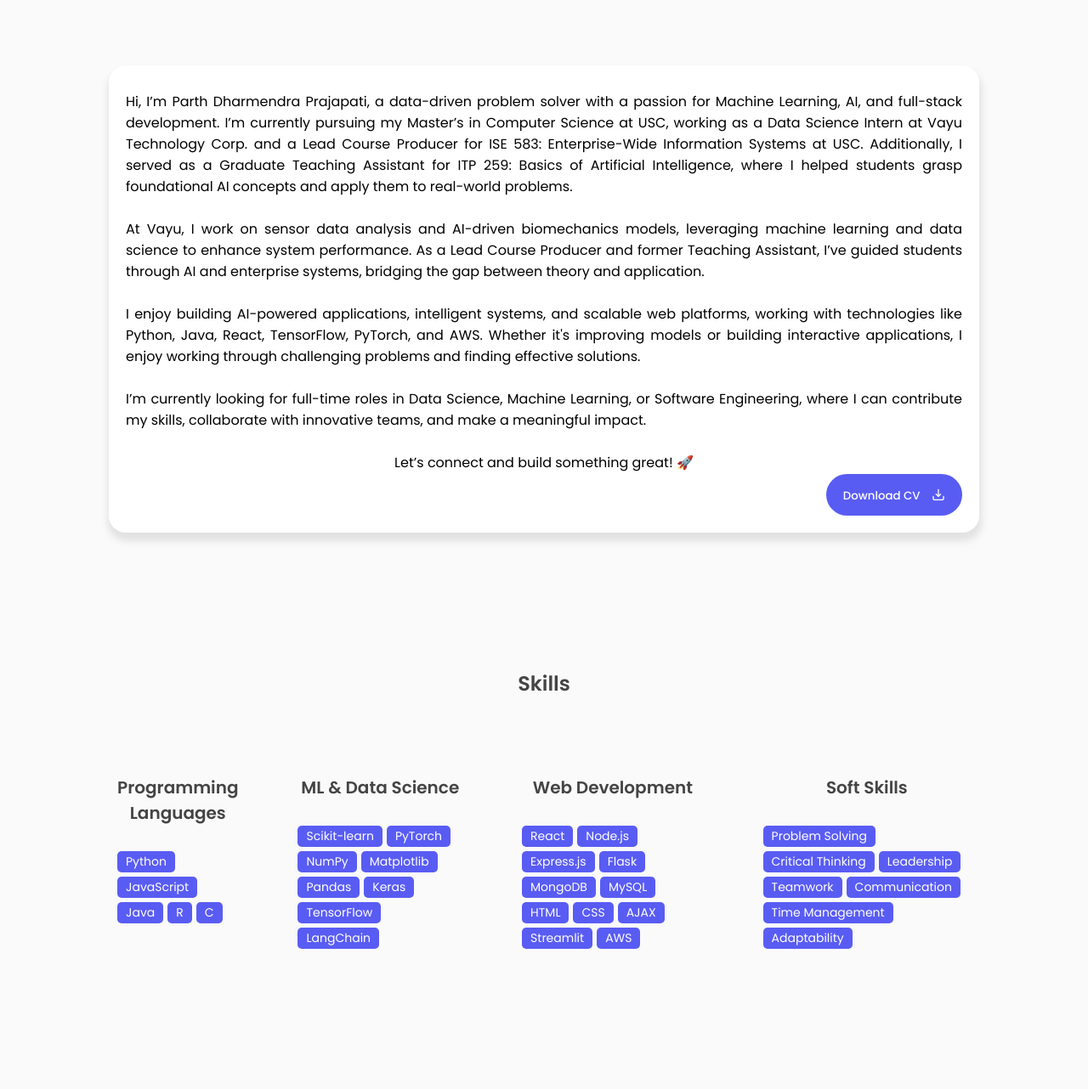
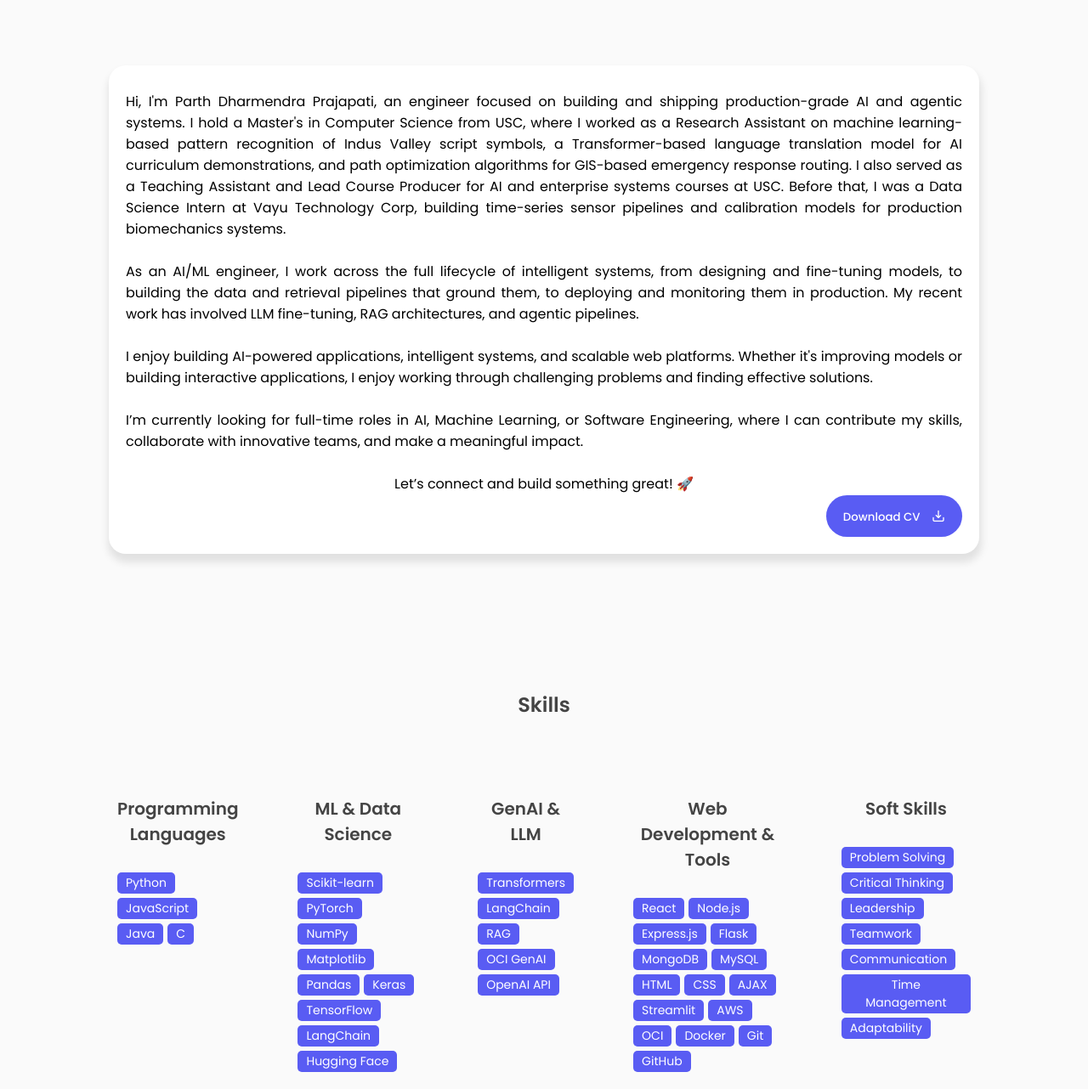
Before and after one commit to Parth-Prajapati572/My-Personal-Portfolio, a plain HTML site: page index.html in a window 1280 px wide. Shown: the part 918-2200 px from the top of the page at 85% size. Drawn offline with nearby package versions, Linux system fonts and the light colour scheme.

Commit message:
Work Exp and resume update

```diff
--- a/index.html
+++ b/index.html
@@ -108,24 +108,27 @@
         <div class="row">
           <div class="about-info">
             <p>
-              Hi, I’m Parth Dharmendra Prajapati, a data-driven problem solver with a passion for Machine Learning, AI,
-              and full-stack development. I’m currently pursuing my Master’s in Computer Science at USC, working as a
-              Data Science Intern at Vayu Technology Corp. and a Lead Course Producer for ISE 583:
-              Enterprise-Wide Information Systems at USC. Additionally, I served as a Graduate Teaching Assistant for
-              ITP 259: Basics of Artificial Intelligence, where I helped students grasp foundational AI concepts and
-              apply them to real-world problems. </p><br>
+              Hi, I'm Parth Dharmendra Prajapati, an engineer focused on building and shipping production-grade AI
+              and agentic systems. I hold a Master's in Computer Science from USC, where I worked as a Research
+              Assistant on machine learning-based pattern recognition of Indus Valley script symbols, a
+              Transformer-based language translation model for AI curriculum demonstrations, and path optimization
+              algorithms for GIS-based emergency response routing. I also served as a Teaching Assistant and Lead Course
+              Producer for AI and enterprise systems courses at USC. Before that, I was a Data Science Intern at Vayu
+              Technology Corp, building time-series sensor pipelines and calibration models for production biomechanics
+              systems. </p><br>
 
-            <p>At Vayu, I work on sensor data analysis and AI-driven biomechanics models, leveraging machine learning
-              and data science to enhance system performance. As a Lead Course Producer and former Teaching Assistant,
-              I’ve guided students through AI and enterprise systems, bridging the gap between theory and application.
+            <p>As an AI/ML engineer, I work across the full lifecycle of intelligent systems, from designing and
+              fine-tuning models, to building the data and retrieval pipelines that ground them, to deploying and
+              monitoring them in production. My recent work has involved LLM fine-tuning, RAG architectures, and agentic
+              pipelines.
             </p><br>
 
-            <p>I enjoy building AI-powered applications, intelligent systems, and scalable web platforms, working with
-              technologies like Python, Java, React, TensorFlow, PyTorch, and AWS. Whether it's improving models or
+            <p>I enjoy building AI-powered applications, intelligent systems, and scalable web platforms. Whether it's
+              improving models or
               building interactive applications, I enjoy working through challenging problems and finding effective
               solutions.</p><br>
 
-            <p>I’m currently looking for full-time roles in Data Science, Machine Learning, or Software Engineering,
+            <p>I’m currently looking for full-time roles in AI, Machine Learning, or Software Engineering,
               where I can contribute my skills, collaborate with innovative teams, and make a meaningful impact.</p>
             <br>
 
@@ -157,7 +160,6 @@
               <span>Python</span>
               <span>JavaScript</span>
               <span>Java</span>
-              <span>R</span>
               <span>C</span>
             </div>
           </div>
@@ -175,12 +177,26 @@
               <span>Keras</span>
               <span>TensorFlow</span>
               <span>LangChain</span>
+              <span>Hugging Face</span>
             </div>
           </div>
 
           <div class="skills-box">
             <div class="skills-header">
-              <h3>Web Development</h3>
+              <h3>GenAI & LLM</h3>
+            </div>
+            <div class="skills-list">
+              <span>Transformers</span>
+              <span>LangChain</span>
+              <span>RAG</span>
+              <span>OCI GenAI</span>
+              <span>OpenAI API</span>
+            </div>
+          </div>
+
+          <div class="skills-box">
+            <div class="skills-header">
+              <h3>Web Development & Tools</h3>
             </div>
             <div class="skills-list">
               <span>React</span>
@@ -194,6 +210,10 @@
               <span>AJAX</span>
               <span>Streamlit</span>
               <span>AWS</span>
+              <span>OCI</span>
+              <span>Docker</span>
+              <span>Git</span>
+              <span>GitHub</span>
             </div>
           </div>
 
@@ -232,8 +252,9 @@
                 <small>Los Angeles, California</small>
                 <p>
                 <ul>
+                  <li><strong>GPA:</strong> 3.52 out of 4</li>
                   <li><strong>Relevant Courses:</strong> Machine Learning for Data
-                    Science, Analysis of Algorithm, Foundations of Artificial
+                    Science, Applied Natural Language Processing, Analysis of Algorithm, Foundations of Artificial
                     Intelligence, Database Systems, Web Technologies</li>
                 </ul>
 
@@ -267,6 +288,28 @@
         <div class="experience-timeline">
           <h1>Work Experience</h1>
           <div class="timeline">
+            <div class="timeline-container tright-container">
+              <img src="assets/images/usc.png" alt="" />
+              <div class="ttext-box">
+                <h2>University of Southern California</h2>
+                <p><strong>Research Assistant</strong></p>
+                <p>October 2025 - July 2026</p>
+                <small>Los Angeles, California</small>
+                <p>
+                <ul>
+                  <li>Conducted research on machine learning-based pattern recognition of Indus Valley scripts from
+                    historical symbols.</li>
+                  <li>Implemented a language translation model using Transformer architecture to create technical
+                    demonstrations for the AI curriculum.</li>
+                  <li>Designed path optimization algorithms for Geographical Information Systems to visualize and
+                    improve emergency response routes.</li>
+                  <li>Documented technical specifications and architectural decisions to ensure reproducibility and
+                    support the iterative development of the model frameworks.</li>
+                </ul>
+                </p>
+                <span class="tright-container-arrow"></span>
+              </div>
+            </div>
             <div class="timeline-container tleft-container">
               <img src="assets/images/usc.png" alt="" />
               <div class="ttext-box">
@@ -539,8 +582,8 @@
             <img src="assets/images/oci.png" alt="" />
             <h3>OCI 2025 Certified Generative AI Professional</h3>
             <div class="certificate-btn">
-              <a href="https://catalog-education.oracle.com/pls/certview/sharebadge?id=7CBD20D9CA3B966913BFE3E355EC3051F05FD9A4B3B11C0ACEACA8424BD6B701" target="_blank"
-                class="btn">Show Credential</a>
+              <a href="https://catalog-education.oracle.com/pls/certview/sharebadge?id=7CBD20D9CA3B966913BFE3E355EC3051F05FD9A4B3B11C0ACEACA8424BD6B701"
+                target="_blank" class="btn">Show Credential</a>
             </div>
           </div>
           <div class="certificate-box">
@@ -680,7 +723,7 @@
               <h2>Find Me <i class="uil uil-corner-right-down"></i></h2>
               <p><i class="uil uil-envelope"></i> Email: <a href="mailto:parthdpraja@gmail.com"
                   class="email-contact">parthdpraja@gmail.com</a></p>
-              <p><i class="uil uil-phone" ></i> Phone No: +1 (213) 421-4355</p>
+              <p><i class="uil uil-phone"></i> Phone No: +1 (213) 421-4355</p>
             </div>
           </div>
           <div class="col">
```
Also changed, not shown: 1 other file.
